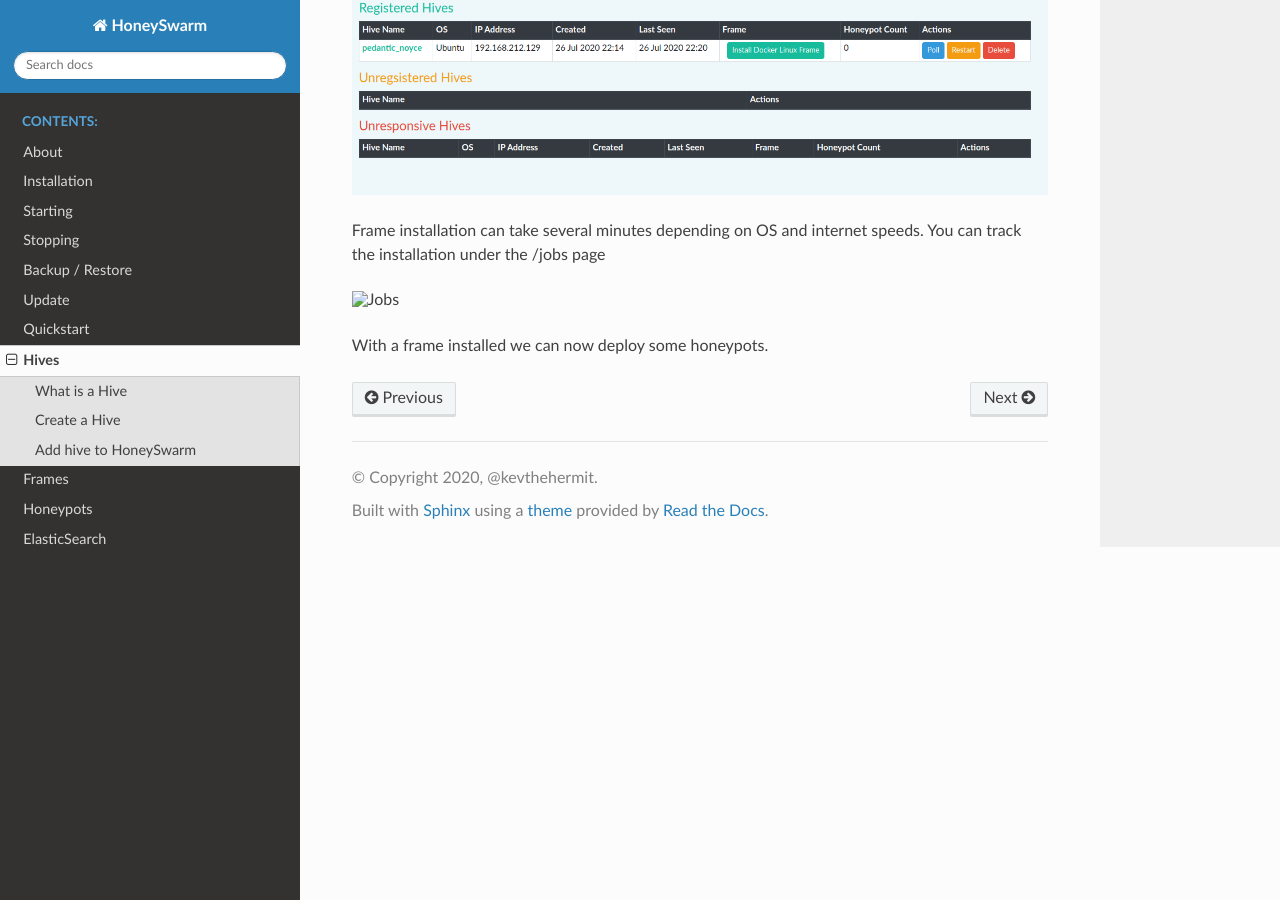
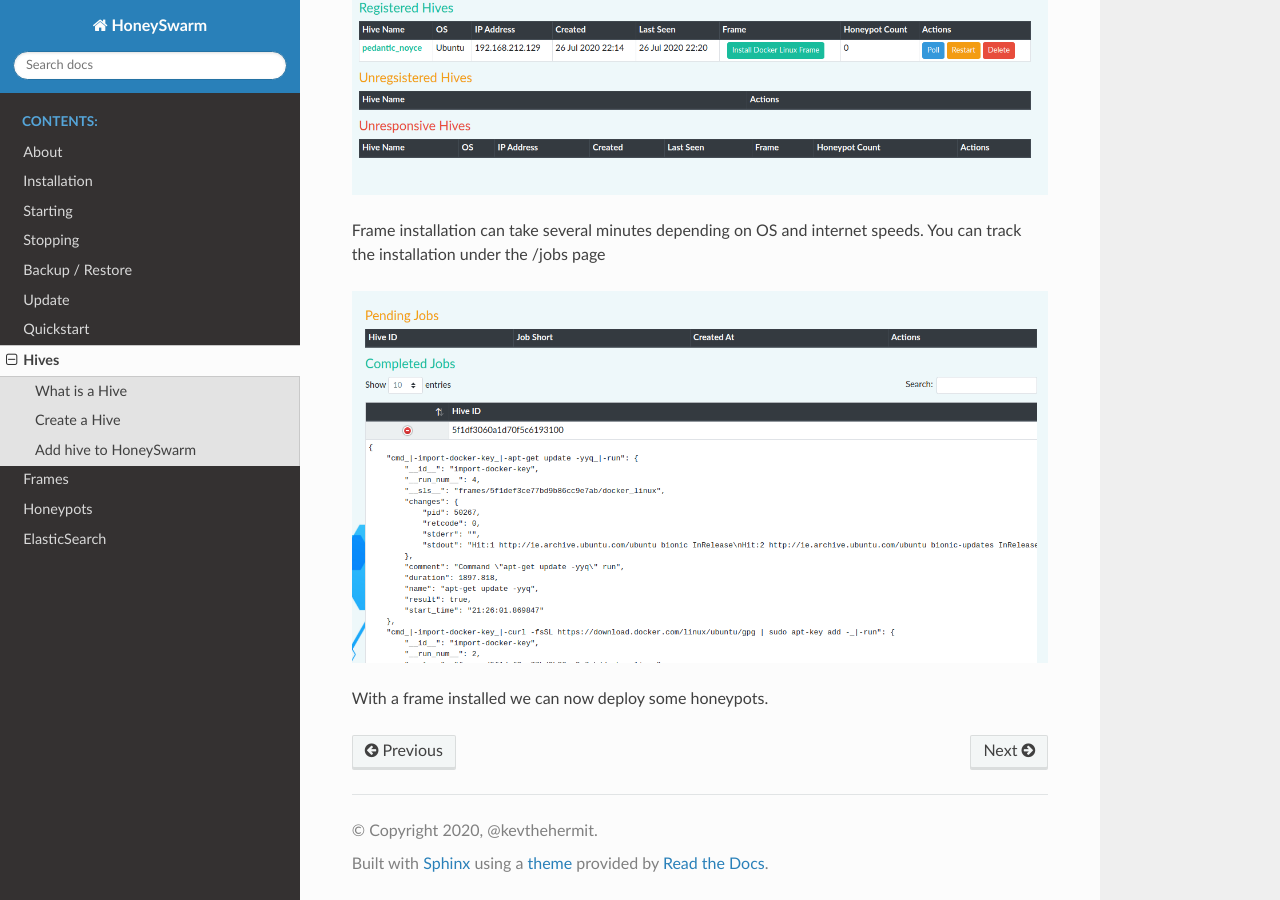
Before and after one commit to honeyswarm/honeyswarm, a Sphinx documentation site: the page built from docs/hives.rst, in a window 1280 px wide and 900 px high, scrolled down 1425 px. Built offline with Sphinx 7.4.7 and the Read the Docs theme 2.0.0, drawn with Linux system fonts in a browser that asks for light colours.

Commit message:
Update Docs

```diff
--- a/docs/hives.rst
+++ b/docs/hives.rst
@@ -40,7 +40,7 @@ All availaible frames will be displayed for Hives. To install a Frame click the
 
 Frame installation can take several minutes depending on OS and internet speeds. You can track the installation under the /jobs page
 
-.. image:: images/HoneySwarm_jobs.png
+.. image:: images/HoneySwarm_Jobs.png
    :alt: Jobs
 
 With a frame installed we can now deploy some honeypots.
```
Also changed, not shown: docs/images/HoneySwarm.png.
